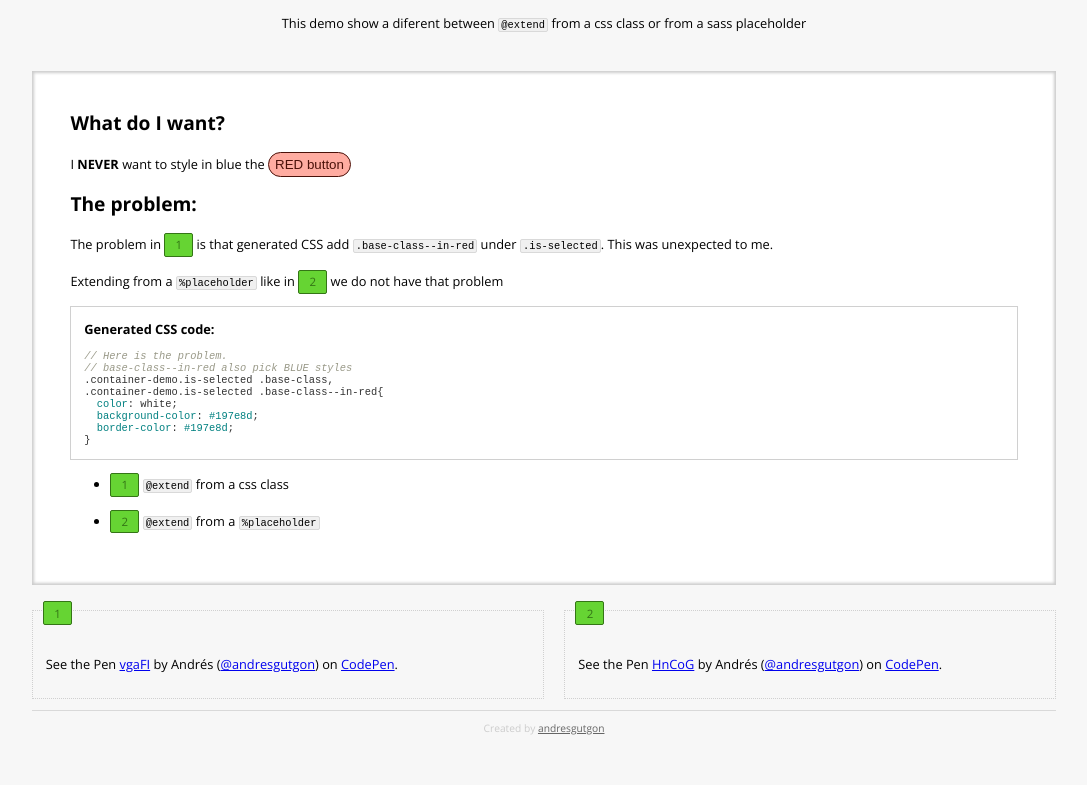
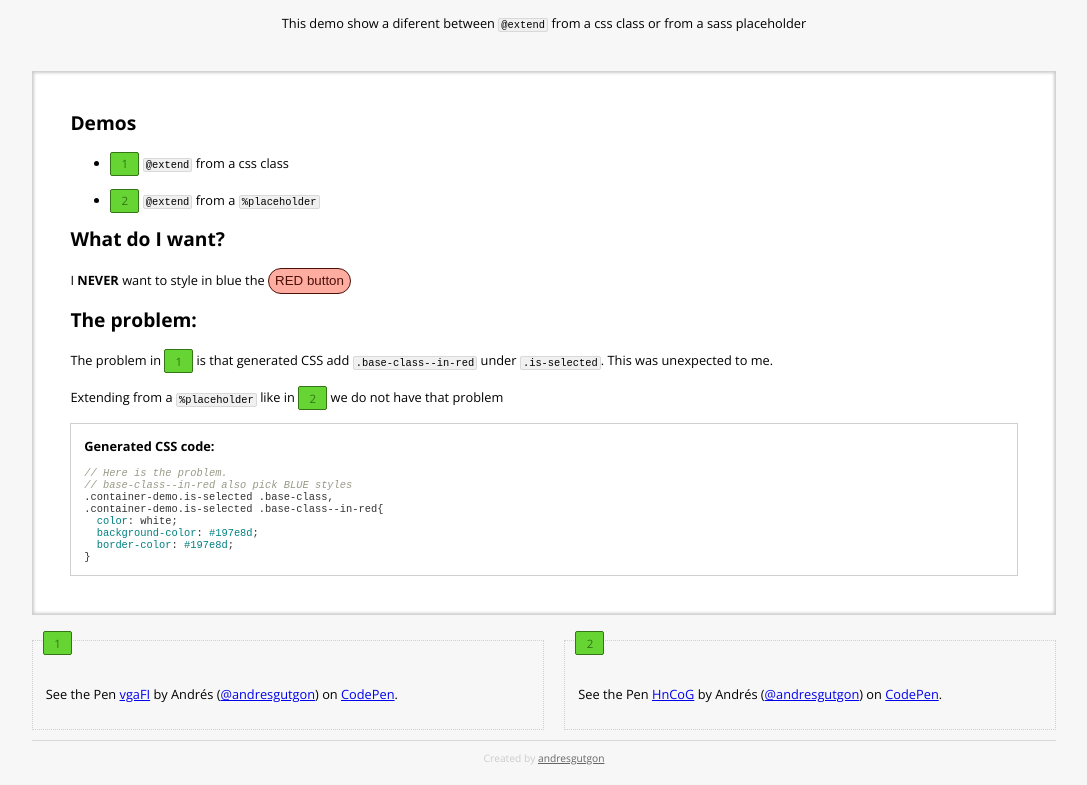
Before and after one commit to andresgutgon/sass-extend-demo, a plain HTML site: page index.html in a window 1280 px wide. Shown: the part 55-840 px from the top of the page, without its empty margins (96-1183 px from the left). Before the commit the page ends 810 px from the top, so only its background shows below. Drawn offline with nearby package versions, Linux system fonts and the light colour scheme; a script that the page names is missing.

Commit message:
Demo inxex

```diff
--- a/index.html
+++ b/index.html
@@ -19,6 +19,11 @@
       </header>
       <article>
         <div class="intro">
+          <h2>Demos</h2>
+          <ul>
+            <li><span class="demo-label">1</span> <code class="code-tag">@extend</code> from a css class</li>
+            <li><span class="demo-label">2</span> <code class="code-tag">@extend</code> from a <code class="code-tag">%placeholder</code></li>
+          </ul>
           <h2>What do I want?</h2>
           <p>I <strong>NEVER</strong> want to style in blue the <button class="base-class--in-red">RED button</button></p>
           <h2>The problem:</h2>
@@ -37,10 +42,6 @@
 }
 </code></pre></div>
 </div>
-        <ul>
-          <li><span class="demo-label">1</span> <code class="code-tag">@extend</code> from a css class</li>
-          <li><span class="demo-label">2</span> <code class="code-tag">@extend</code> from a <code class="code-tag">%placeholder</code></li>
-        </ul>
         </div>
 
         <div class="demo-zone clearfix">
```
